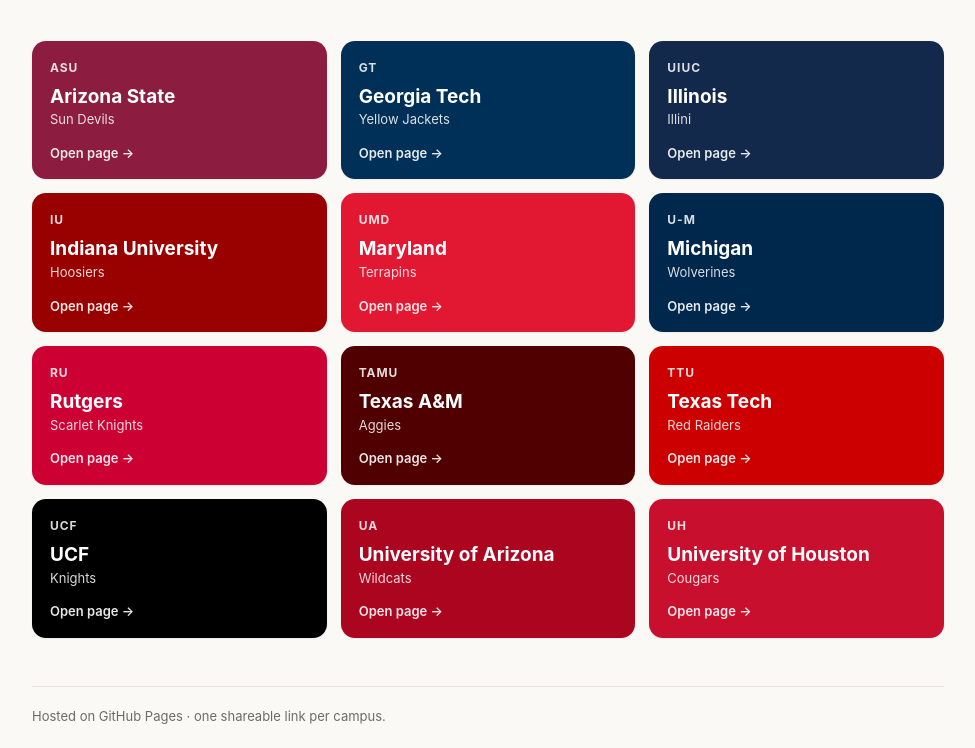
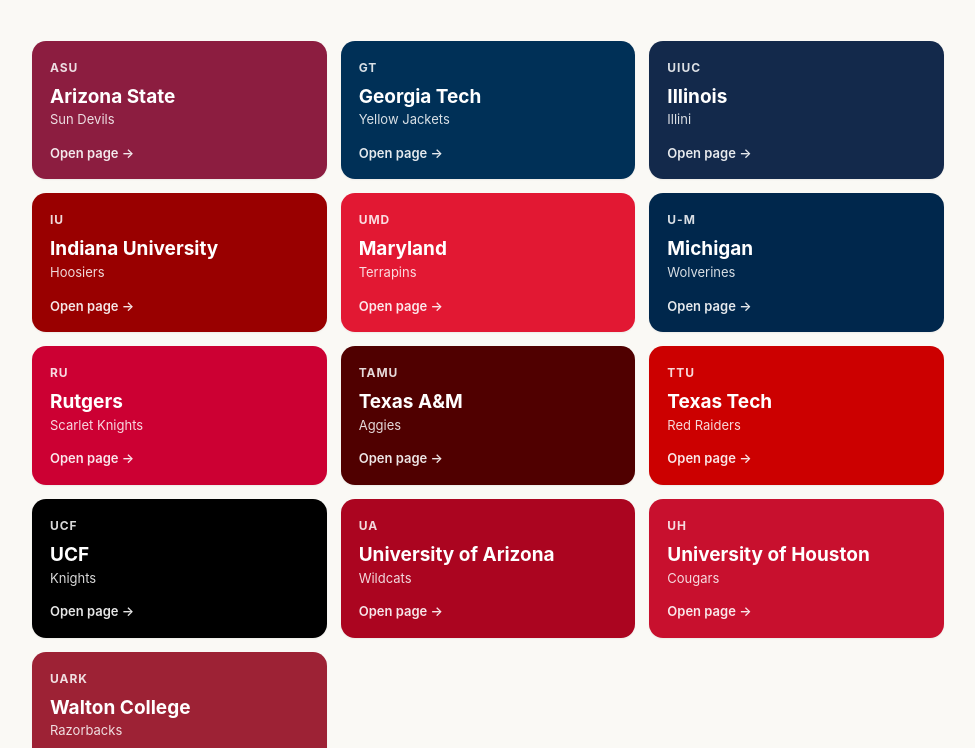
Before and after one commit to wayup-campus/Campus_Page, a plain HTML site: page index.html in a window 1280 px wide. Shown: the part 204-952 px from the top of the page, without its empty margins (152-1127 px from the left). Drawn offline with Linux system fonts and the light colour scheme.

Commit message:
Update index.html

```diff
--- a/index.html
+++ b/index.html
@@ -43,6 +43,7 @@
     const campuses = [
       { file:"University-of-Arizona.html", tag:"UA",   school:"University of Arizona", mascot:"Wildcats",       color:"#AB0520" },
       { file:"arizona-state.html",         tag:"ASU",  school:"Arizona State",        mascot:"Sun Devils",     color:"#8C1D40" },
+      { file:"Arkansas-Walton.html",       tag:"UARK", school:"Walton College",       mascot:"Razorbacks",     color:"#9D2235" },
       { file:"georgia-tech.html",          tag:"GT",   school:"Georgia Tech",         mascot:"Yellow Jackets", color:"#003057" },
       { file:"houston.html",               tag:"UH",   school:"University of Houston",mascot:"Cougars",        color:"#C8102E" },
       { file:"indiana.html",               tag:"IU",   school:"Indiana University",   mascot:"Hoosiers",       color:"#990000" },
```
